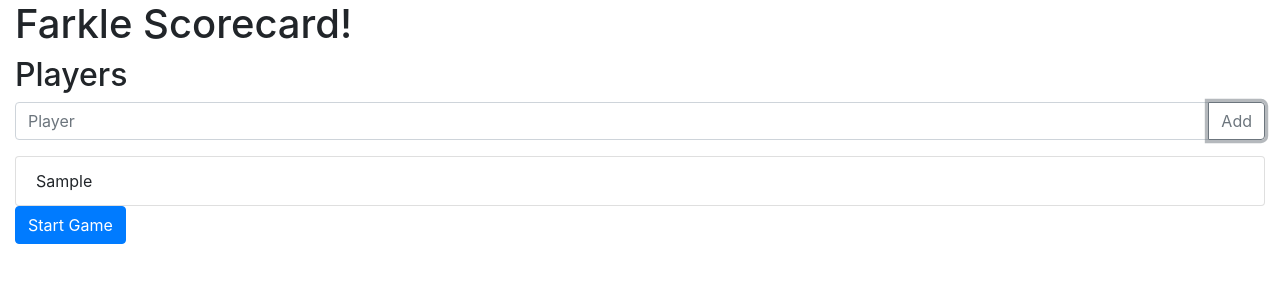
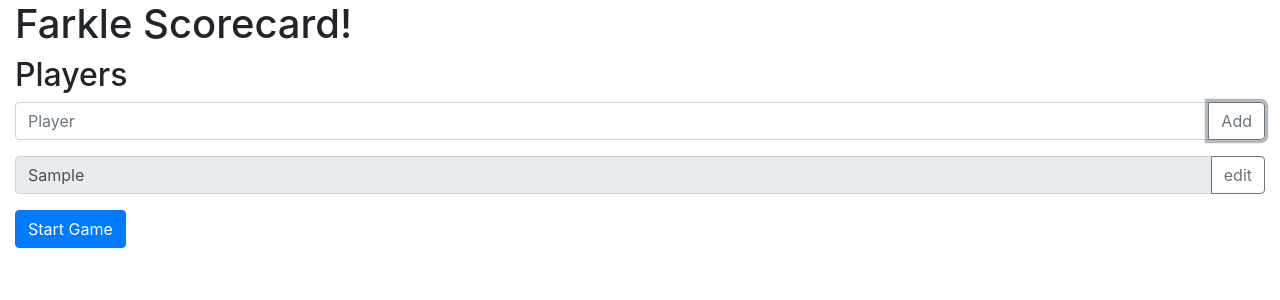
Before and after one commit to mimiflynn/farkle-sc, a React (Create React App) app: page / in a window 1280 px wide. Both pictures are taken after typing "Sample" into the empty fields and a click on the button "Add". Shown: the top 300 px of the page. Built offline with nearby package versions, Linux system fonts and the light colour scheme.

Commit message:
edit players

```diff
--- /dev/null
+++ b/src/components/player.js
@@ -0,0 +1,75 @@
+import React, { useState } from 'react';
+
+export function Player(props) {
+    const [edit, setEdit] = useState(false);
+    const [value, setValue] = useState(props.player);
+
+    const handleInputUpdate = (event) => {
+        setValue(event.target.value);
+    }
+
+    const handleAddPlayer = (event) => {
+        event.preventDefault();
+        props.handleEdit(props.player, value);
+        setEdit(false);
+    };
+
+    const handleEditPlayer = (event) => {
+        event.preventDefault();
+        setEdit(true);
+    };
+
+    const editPlayer = (
+        <form>
+            <div className="input-group mb-3">
+                <input
+                    type="text"
+                    name="player"
+                    className="form-control" placeholder="Player"
+                    aria-label="Player"
+                    value={value}
+                    onChange={handleInputUpdate} />
+                <div className="input-group-append">
+                    <button
+                        className="btn btn-outline-secondary"
+                        type="submit"
+                        id="button-addon2"
+                        onClick={handleAddPlayer}>
+                        Save
+                            </button>
+                </div>
+            </div>
+        </form >
+    );
+
+    const player = (
+        <div className="input-group mb-3">
+            <input
+                type="text"
+                name="player"
+                className="form-control" placeholder="Player"
+                aria-label="Player"
+                value={props.player}
+                readOnly />
+            <div className="input-group-append">
+                <button
+                    className="btn btn-outline-secondary"
+                    type="submit"
+                    id="button-addon2"
+                    onClick={handleEditPlayer}>
+                    edit
+                 </button>
+            </div>
+        </div>
+    );
+
+    const renderPlayer = () => {
+        if (edit) {
+            return editPlayer;
+        } else {
+            return player;
+        }
+    }
+
+    return renderPlayer();
+}
--- a/src/pages/players.js
+++ b/src/pages/players.js
@@ -1,24 +1,32 @@
 import React, { useState } from 'react';
 
 import { AddPlayer } from '../components/add-player';
+import { Player } from '../components/player';
 
 export function Players(props) {
     const [players, setPlayers] = useState([]);
 
     const handleAddPlayer = (newPlayer) => {
-        setPlayers([[newPlayer], ...players]);
+        setPlayers([newPlayer, ...players]);
     };
 
     const handleSavePlayers = () => {
         props.setPlayers(players);
     }
 
+    const handleEditPlayer = (oldPlayer, newPlayer) => {
+        const newPlayers = players.slice();
+        const index = players.indexOf(oldPlayer);
+        newPlayers[index] = newPlayer;
+        setPlayers(newPlayers);
+    }
+
     const renderPlayers = () => {
+        console.log(players);
         return players.map((player) => (
-            <li className="list-group-item"
-                key={player}>
-                {player}
-            </li>
+            <Player key={player}
+                player={player}
+                handleEdit={handleEditPlayer} />
         ));
     }
 
```
